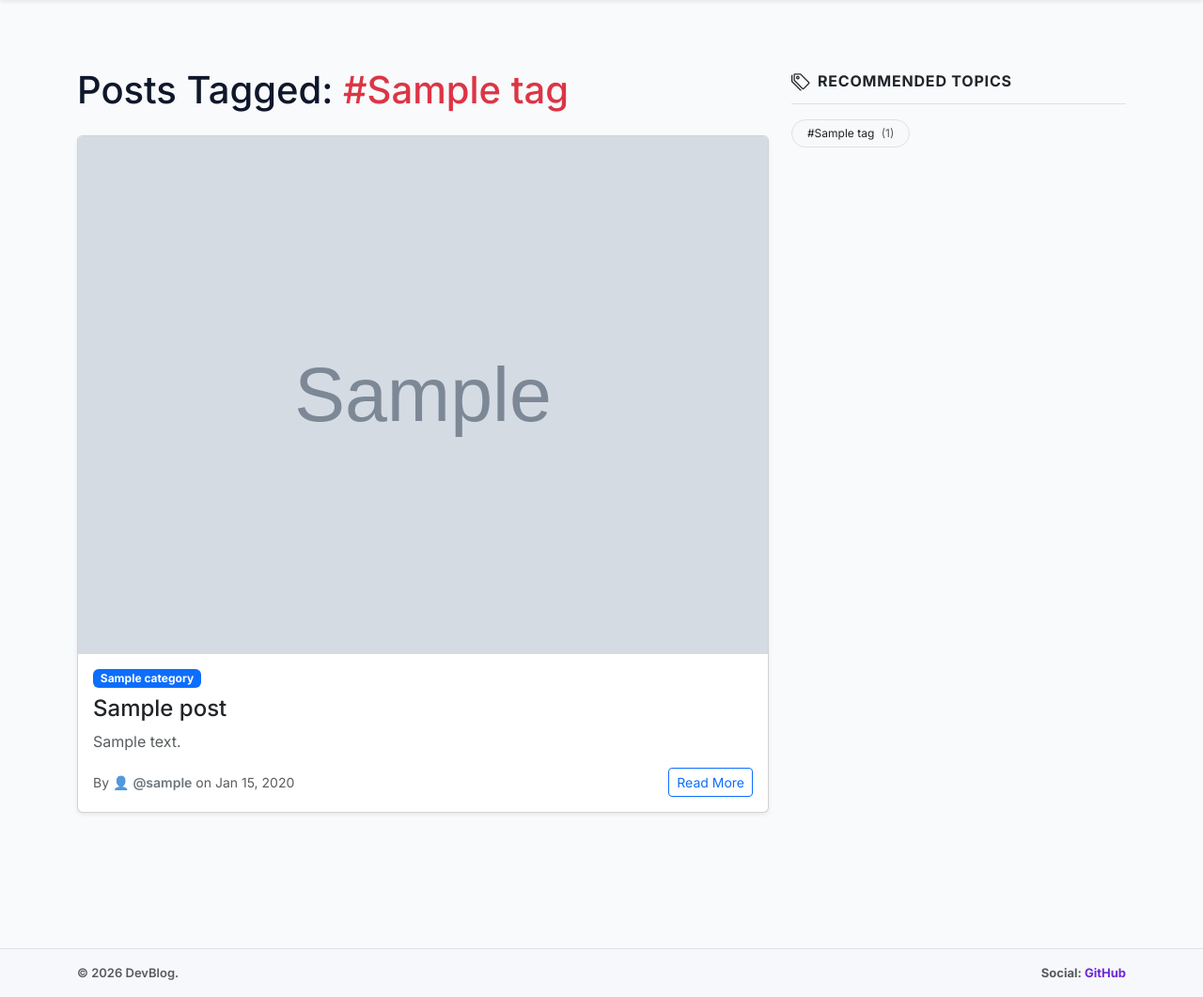
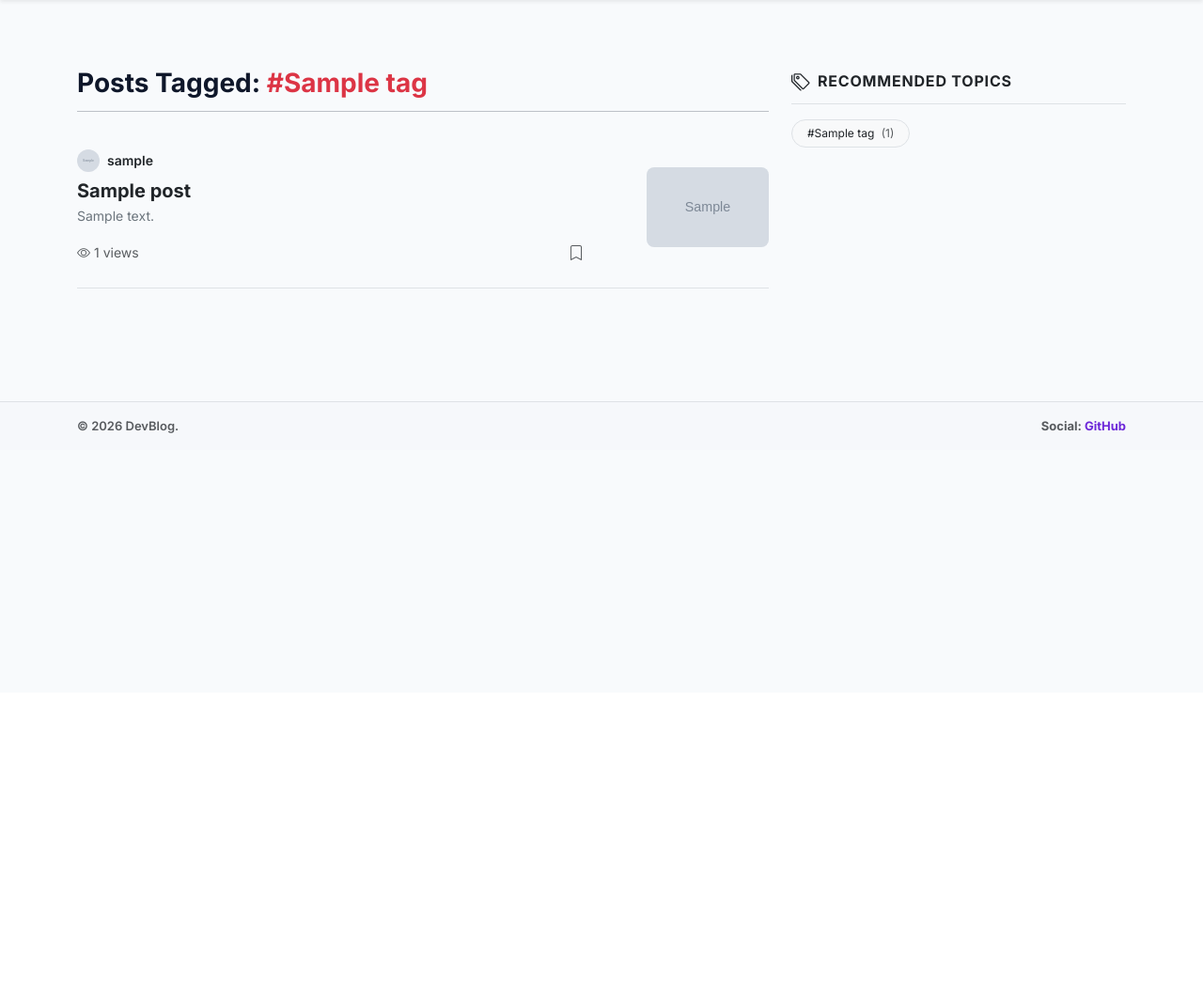
Before and after one commit to Ananthux2004/Django-Blog-project, a Django app: template blogproject/blog/templates/blog/tag_detail.html in a window 1280 px wide. Shown: the part 63-1124 px from the top of the page at 94% size. After the commit the page ends 524 px from the top, so only its background shows below. Run offline with Django 5.2, Linux system fonts and the light colour scheme; the template is opened without the code that fills it: most values are stand-ins (such as "Sample title", 1, 10 or a date in 2020); grey boxes marked "Sample" are stand-in pictures.

Commit message:
tags updated

```diff
--- a/blogproject/blog/templates/blog/tag_detail.html
+++ b/blogproject/blog/templates/blog/tag_detail.html
@@ -1,38 +1,75 @@
 {% extends "blog/base.html" %}
+
 {% block content %}
 <div class="container my-5">
     <div class="row">
-        <div class="col-md-8">
-            <h1 class="mb-4">Posts Tagged: <span class="text-danger">#{{ tag.name }}</span></h1>
+        <!-- Main Tag Posts Column -->
+        <div class="col-lg-8">
+            <h3 class="mb-4 fw-bold">Posts Tagged: <span class="text-danger">#{{ tag.name }}</span></h1>
+            <hr style="margin-top: -12px">
+            <div class="d-flex flex-column">
+                {% for post in posts %}
+                    <article class="py-4 border-bottom">
+                        <div class="row align-items-center g-3">
+                            <!-- Left Section: Author Header, Title, Excerpt, Footer Meta -->
+                            <div class="col-8 col-sm-9">
+                                <!-- Author Meta -->
+                                <div class="d-flex align-items-center gap-2 mb-2">
+                                    {% if post.author.profile_picture %}
+                                        <img src="{{ post.author.profile_picture.url }}" class="rounded-circle object-fit-cover" width="24" height="24" alt="{{ post.author.user.username }}">
+                                    {% else %}
+                                        <div class="bg-primary text-white rounded-circle d-flex align-items-center justify-content-center fw-bold" style="width: 24px; height: 24px; font-size: 11px;">
+                                            {{ post.author.user.username|slice:":2"|upper }}
+                                        </div>
+                                    {% endif %}
+                                    <a href="{% url 'blog:author_detail' post.author.user.username %}" class="text-decoration-none text-dark fw-semibold small">
+                                        {{ post.author.user.username }}
+                                    </a>
+                                </div>
 
-            {% for post in posts %}
-                <div class="card mb-4 shadow-sm">
+                                <!-- Post Title -->
+                                <h2 class="h5 fw-bold mb-1">
+                                    <a href="{% url 'blog:post_detail' post.slug %}" class="text-decoration-none text-dark">
+                                        {{ post.title }}
+                                    </a>
+                                </h2>
+
+                                <!-- Excerpt -->
+                                <p class="text-secondary small mb-3 text-truncate-2" style="display: -webkit-box; -webkit-line-clamp: 2; -webkit-box-orient: vertical; overflow: hidden;">
+                                    {{ post.excerpt }}
+                                </p>
+
+                                <!-- Footer Meta: Views & Bookmark Icon -->
+                                <div class="d-flex align-items-center justify-content-between pe-2">
+                                    <small class="text-muted">
+                                        <i class="bi bi-eye me-1"></i>{{ post.views_count|default:0 }} views
+                                    </small>
+                                    <button class="btn btn-link text-muted p-0 shadow-none" aria-label="Bookmark">
+                                        <i class="bi bi-bookmark"></i>
+                                    </button>
+                                </div>
+                            </div>
+
+                            <!-- Right Section: Compact Thumbnail Image -->
+                            <div class="col-4 col-sm-3 text-end">
                                 {% if post.featured_image %}
-                        <img src="{{ post.featured_image.url }}" class="card-img-top" alt="{{ post.title }}">
-                    {% endif %}
-                    <div class="card-body">
-                        <div class="d-flex justify-content-between align-items-center mb-2">
-                            <span class="badge bg-primary">{{ post.category.name }}</span>
-                            {% if post.status == 'draft' %}
-                                <span class="badge bg-secondary">Draft</span>
+                                    <a href="{% url 'blog:post_detail' post.slug %}">
+                                        <img src="{{ post.featured_image.url }}" class="img-fluid rounded-3 object-fit-cover" style="width: 130px; height: 85px;" alt="{{ post.title }}">
+                                    </a>
                                 {% endif %}
                             </div>
-                        <h2 class="card-title h4">{{ post.title }}</h2>
-                        <p class="card-text text-muted">{{ post.excerpt }}</p>
-                        <div class="d-flex justify-content-between align-items-center">
-                            <small class="text-muted">By <span>👤 <a href="{% url 'blog:author_detail' post.author.user.username %}" class="text-decoration-none text-secondary fw-semibold">@{{ post.author.username }}</a></span> on {{ post.published_date|date:"M d, Y" }}</small>
-                            <a href="{% url 'blog:post_detail' post.slug %}" class="btn btn-sm btn-outline-primary">Read More</a>
                         </div>
-                    </div>
-                </div>
+                    </article>
                 {% empty %}
-                <div class="alert alert-info" role="alert">
+                    <div class="alert alert-info border-0 rounded-3 my-4" role="alert">
                         No posts match this tag yet.
                     </div>
                 {% endfor %}
             </div>
+        </div>
 
-        <div class="col-md-4">
+        <!-- Sidebar Column -->
+        <div class="col-lg-4">
             {% include "blog/partials/_sidebar.html" %}
         </div>
     </div>
```
Lines whose indentation alone changed are shown as unchanged.
